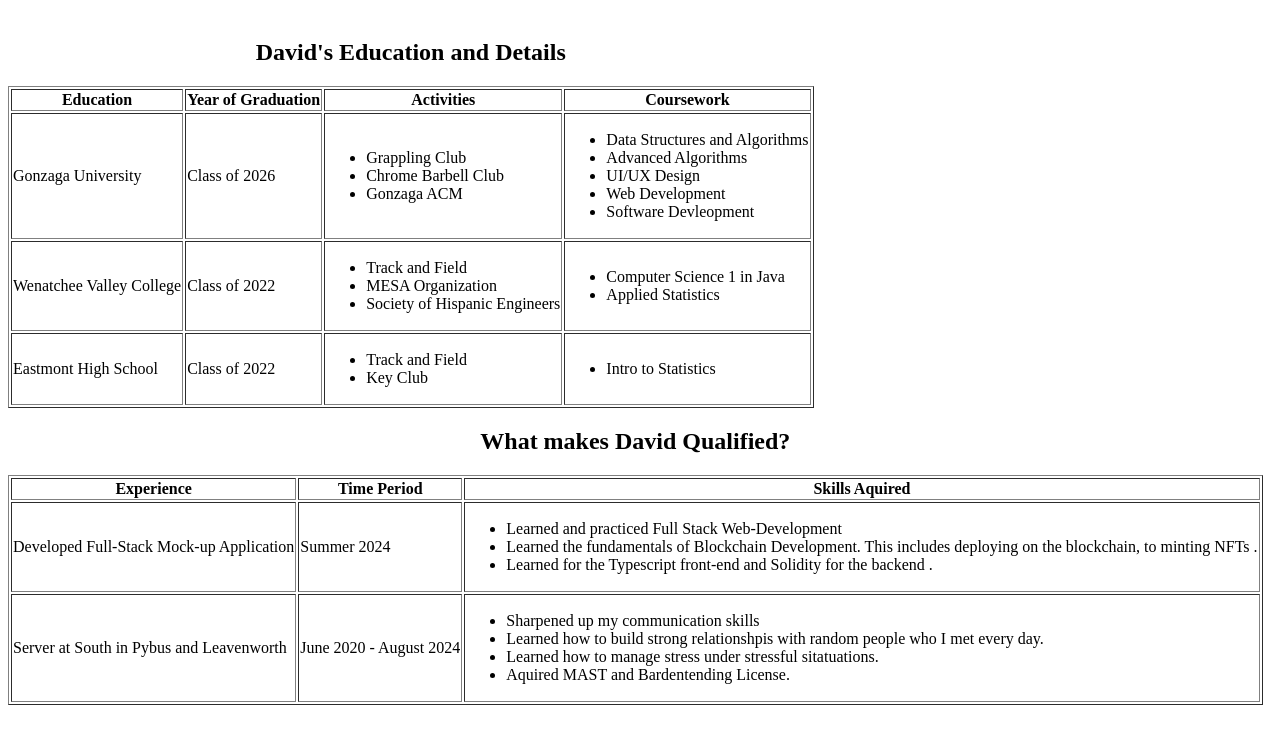
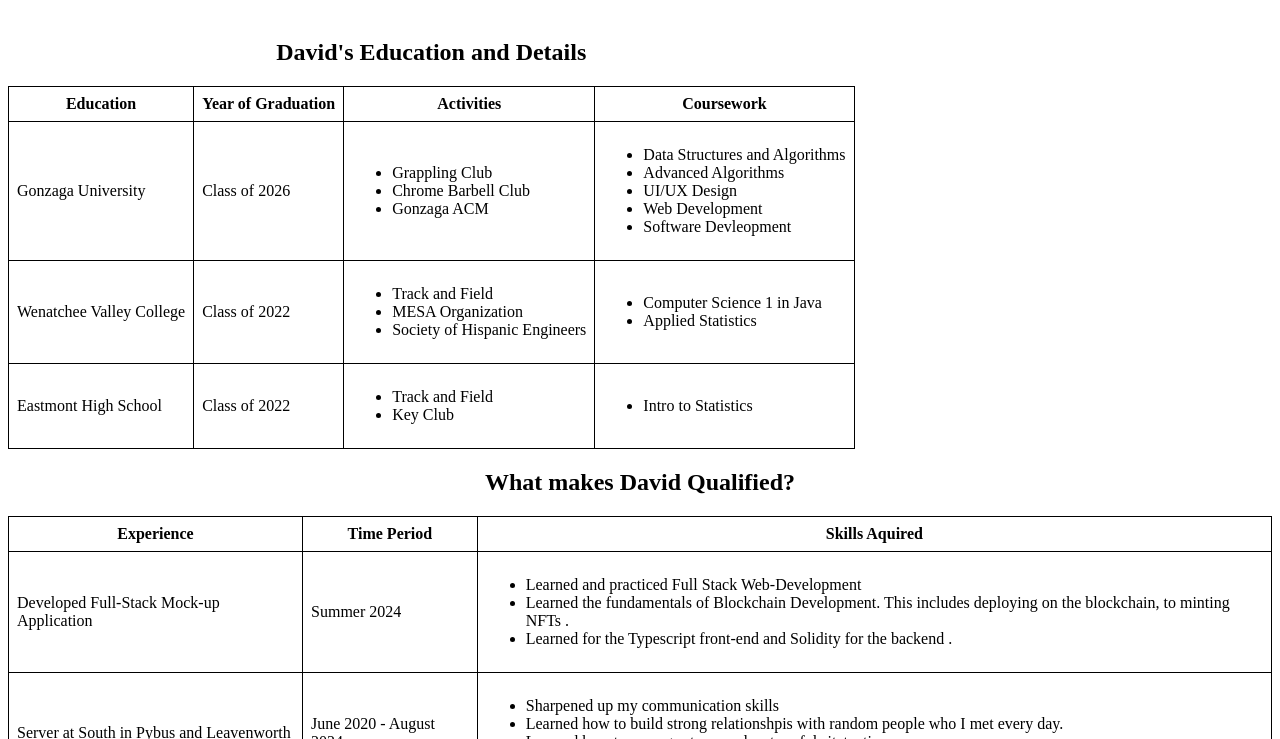
Before and after one commit to davidg7672/homework-2, a plain HTML site: page education-and-qualifications.html in a window 1280 px wide. Shown: the part 61-800 px from the top of the page. Drawn offline with Linux system fonts and the light colour scheme.

Commit message:
changed the way that the tables had borders

```diff
--- a/education-and-qualifications.html
+++ b/education-and-qualifications.html
@@ -28,13 +28,24 @@
             href="./images/favicon-16x16.png"
         />
         <link rel="manifest" href="./images/site.webmanifest" />
+        <style>
+            table {
+                border-collapse: collapse;
+            }
+
+            th,
+            td {
+                border: 1px solid black;
+                padding: 8px;
+            }
+        </style>
     </head>
     <body>
         <h1>Education and Qualifications</h1>
 
         <!-- Education Sections -->
         <section class="education">
-            <table border="1">
+            <table>
                 <caption>
                     <h1>David's Education and Details</h1>
                 </caption>
@@ -106,7 +117,7 @@
 
         <!-- Qualifications Sections -->
         <section class="qualifications">
-            <table border="1">
+            <table>
                 <caption>
                     <h1>What makes David Qualified?</h1>
                 </caption>
```
Also changed, not shown: career-summary.html (+12 -1 lines).
